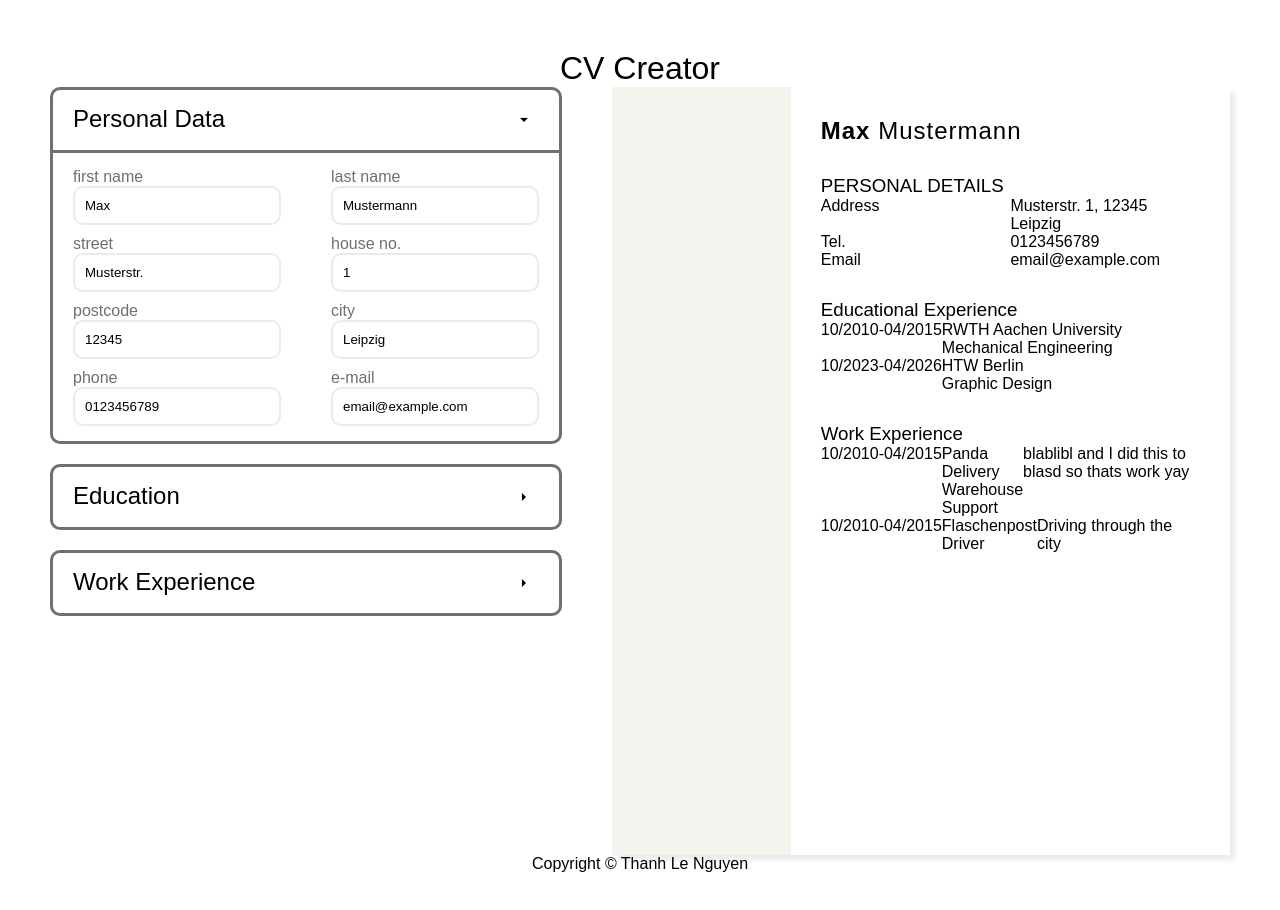
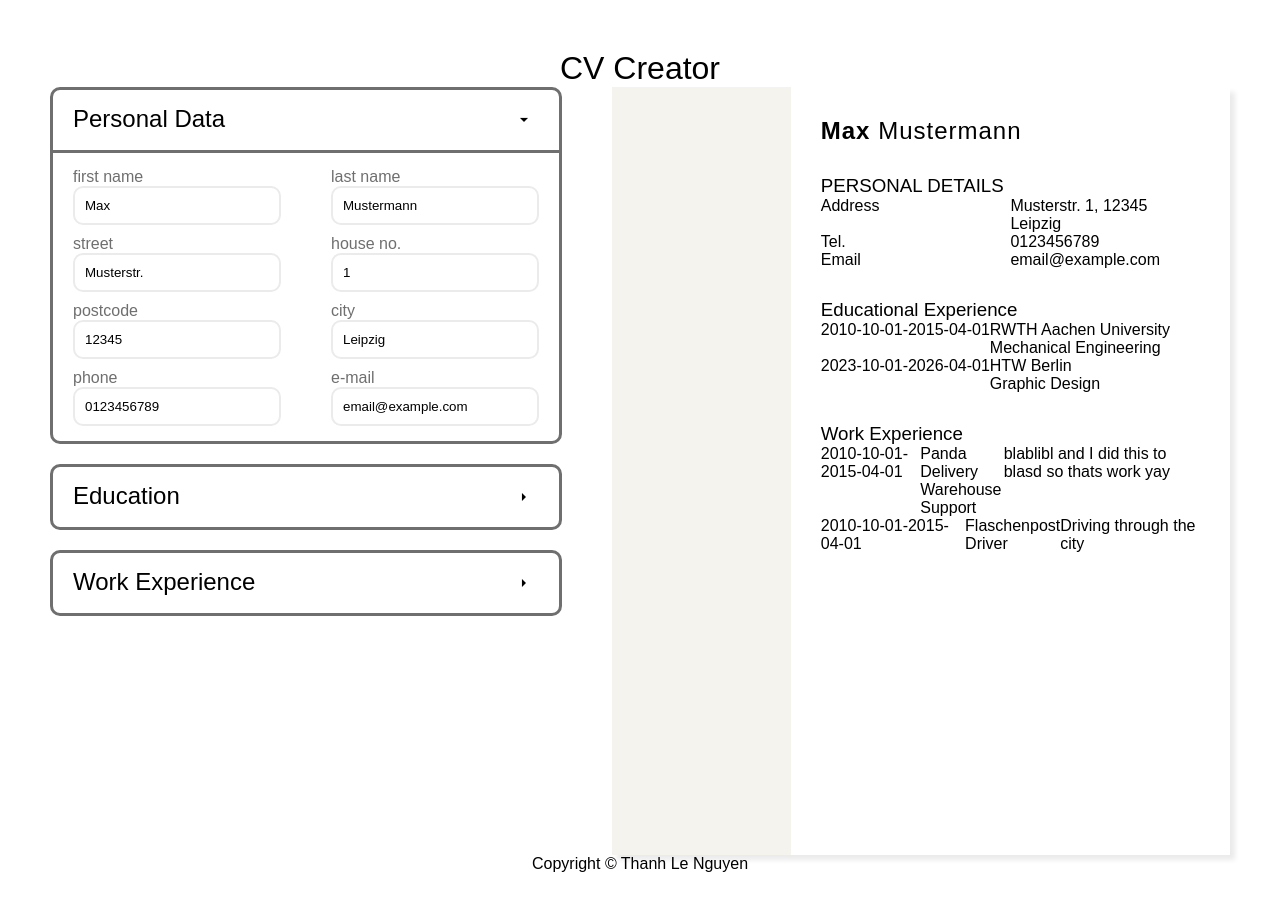
Before and after one commit to tln12/cv-project, a React (Vite) app: page / in a window 1280 px wide. Shown: the top 910 px of the page. Built offline with nearby package versions, Linux system fonts and the light colour scheme; the HTML template or start-up script is replaced by a standard one; a web font is replaced by a local one.

Commit message:
extract initial data into separate file

```diff
--- a/src/App.jsx
+++ b/src/App.jsx
@@ -9,70 +9,20 @@ import EExperienceDisplay from './components/educational-experience/EExperienceD
 import WExperienceControl from './components/work-experience/WExperienceControl.jsx';
 import WExperienceDisplay from './components/work-experience/WExperienceDisplay';
 import { hyphenToCamelCase } from './helperFunctions';
+import * as exampleData from './exampleData.js';
 
 function App() {
-  // data: personal, education and work
-  const [personalData, setPersonalData] = useState({
-    firstName: 'Max',
-    lastName: 'Mustermann',
-    street: 'Musterstr.',
-    houseNr: '1',
-    postcode: '12345',
-    city: 'Leipzig',
-    phone: '0123456789',
-    email: 'email@example.com',
-  });
-  const [education, setEducation] = useState([
-    {
-      startingDate: '10/2010',
-      endDate: '04/2015',
-      name: 'RWTH Aachen University',
-      title: 'Mechanical Engineering',
-      description: '',
-      id: uuidv4(),
-      hidden: false,
-    },
-    {
-      startingDate: '10/2023',
-      endDate: '04/2026',
-      name: 'HTW Berlin',
-      title: 'Graphic Design',
-      description: '',
-      id: uuidv4(),
-      hidden: false,
-    },
-  ]);
-  const [work, setWork] = useState([
-    {
-      startingDate: '10/2010',
-      endDate: '04/2015',
-      name: 'Panda Delivery',
-      title: 'Warehouse Support',
-      description: 'blablibl and I did this to blasd so thats work yay',
-      id: uuidv4(),
-      hidden: false,
-    },
-    {
-      startingDate: '10/2010',
-      endDate: '04/2015',
-      name: 'Flaschenpost',
-      title: 'Driver',
-      description: 'Driving through the city',
-      id: uuidv4(),
-      hidden: false,
-    },
-  ]);
+  const [personalData, setPersonalData] = useState(exampleData.personal);
+  const [education, setEducation] = useState(exampleData.education);
+  const [work, setWork] = useState(exampleData.work);
   const [formStatus, setFormStatus] = useState({
     activeContext: null,
     mode: null,
     formData: null,
   });
 
-  // helper variable to fill forms with copy of corresponding education entry
-  // const [formData, setFormData] = useState('empty');
-
   /**************************
-   *  PERSONAL DATA
+   *  Personal Data
    *************************/
   function handleChange(e) {
     setPersonalData({
@@ -81,9 +31,9 @@ function App() {
     });
   }
 
-  /**************************
-   *  EDUCATIONAL EXPERIENCE
-   *************************/
+  /************************************
+   *  Educational and work experience
+   ***********************************/
 
   /**
    * Handles changes in the input field of the forms. Updates formStatus.formData.
@@ -193,7 +143,7 @@ function App() {
   /**
    * Handles a click on the edit icon. Opens the 'edit'-form and fills input with formData.
    */
-  function handleEditEducation(e) {
+  function handleEdit(e) {
     const context = e.target.closest('section').attributes['data-type'].value;
     let targetObject;
     if (context == 'education') {
@@ -287,7 +237,7 @@ function App() {
               handleChange={handleChangeFormInput}
               handleCreateEntry={(e) => handleCreateEntry(e)}
               handleSubmit={(e) => handleSubmitEducation(e)}
-              handleEdit={(e) => handleEditEducation(e)}
+              handleEdit={(e) => handleEdit(e)}
               handleDeleteEntry={(e) => handleDeleteEntry(e)}
               handleToggleVisibility={(e) => handleToggleVisibility(e)}
               handleReturn={(e) => handleReturn(e)}
@@ -302,7 +252,7 @@ function App() {
               handleChange={handleChangeFormInput}
               handleCreateEntry={(e) => handleCreateEntry(e)}
               handleSubmit={(e) => handleSubmitWork(e)}
-              handleEdit={(e) => handleEditEducation(e)}
+              handleEdit={(e) => handleEdit(e)}
               handleDeleteEntry={(e) => handleDeleteEntry(e)}
               handleToggleVisibility={(e) => handleToggleVisibility(e)}
               handleReturn={(e) => handleReturn(e)}
--- /dev/null
+++ b/src/exampleData.js
@@ -0,0 +1,54 @@
+import { v4 as uuidv4 } from 'uuid';
+
+const personal = {
+  firstName: 'Max',
+  lastName: 'Mustermann',
+  street: 'Musterstr.',
+  houseNr: '1',
+  postcode: '12345',
+  city: 'Leipzig',
+  phone: '0123456789',
+  email: 'email@example.com',
+};
+const education = [
+  {
+    startingDate: '2010-10-01',
+    endDate: '2015-04-01',
+    name: 'RWTH Aachen University',
+    title: 'Mechanical Engineering',
+    description: '',
+    id: uuidv4(),
+    hidden: false,
+  },
+  {
+    startingDate: '2023-10-01',
+    endDate: '2026-04-01',
+    name: 'HTW Berlin',
+    title: 'Graphic Design',
+    description: '',
+    id: uuidv4(),
+    hidden: false,
+  },
+];
+const work = [
+  {
+    startingDate: '2010-10-01',
+    endDate: '2015-04-01',
+    name: 'Panda Delivery',
+    title: 'Warehouse Support',
+    description: 'blablibl and I did this to blasd so thats work yay',
+    id: uuidv4(),
+    hidden: false,
+  },
+  {
+    startingDate: '2010-10-01',
+    endDate: '2015-04-01',
+    name: 'Flaschenpost',
+    title: 'Driver',
+    description: 'Driving through the city',
+    id: uuidv4(),
+    hidden: false,
+  },
+];
+
+export { personal, education, work };
```
